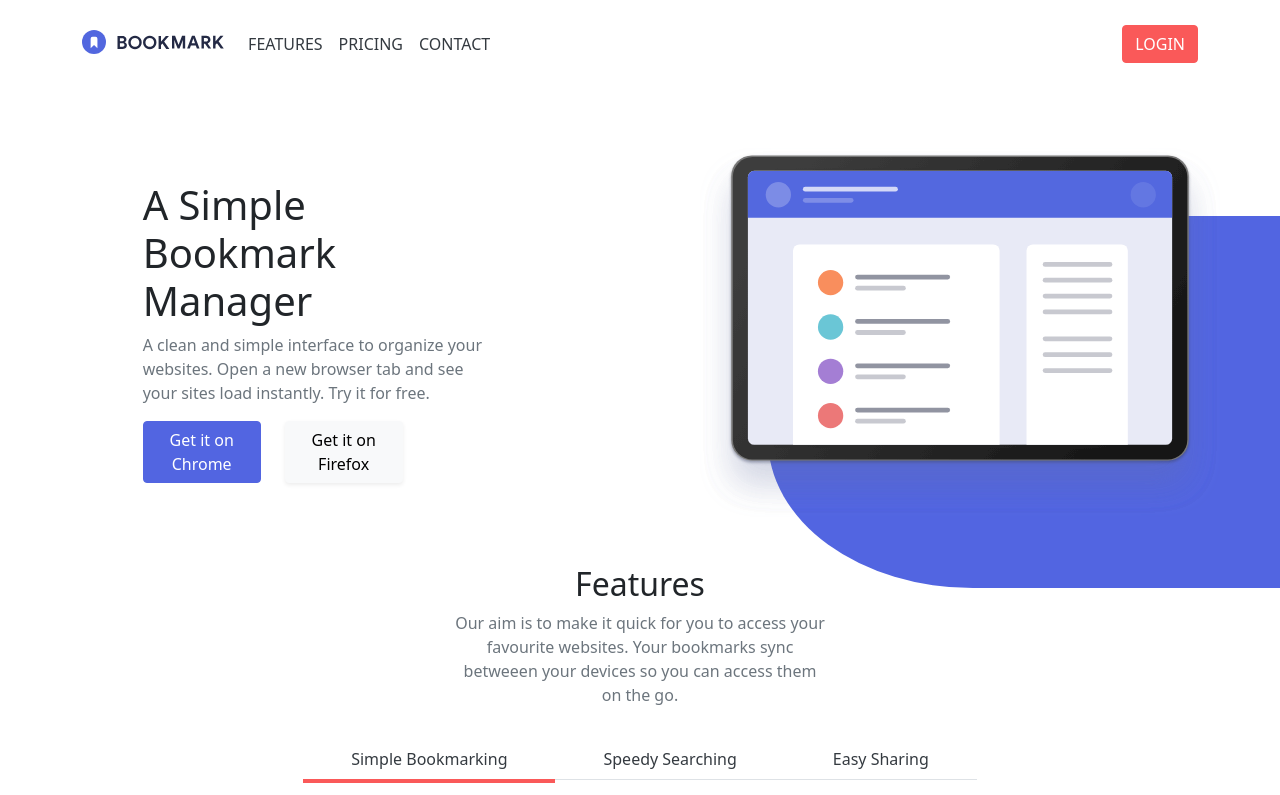
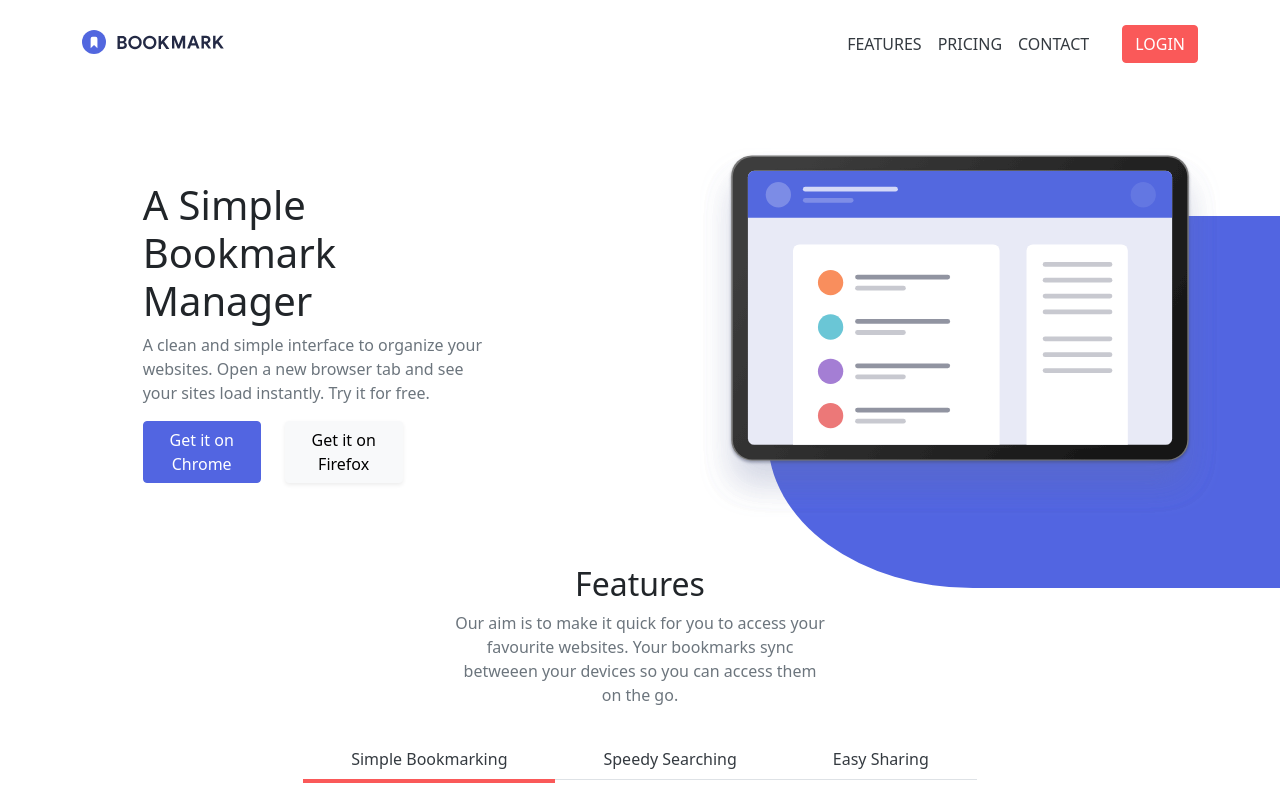
Before and after one commit to recasmir/sprint2, a website: page index.html in a window 1280 px wide. Shown: the top 795 px of the page. Drawn offline with nearby package versions, Linux system fonts and the light colour scheme.

Commit message:
landing page with bootstrap done

```diff
--- a/index.html
+++ b/index.html
@@ -23,8 +23,8 @@
                 </span>
 
               </button>
-              <div class="collapse navbar-collapse" id="navbarSupportedContent">
-                <ul class="navbar-nav me-auto mb-2 mb-lg-0 justify-content-end">
+              <div class="collapse navbar-collapse align-menu-right" id="navbarSupportedContent">
+                <ul class="navbar-nav mb-2 mb-lg-0">
                   <li class="nav-item">
                     <a class="nav-link first-item" aria-current="page" href="#">FEATURES</a>
                   </li>
--- a/sass/main.scss
+++ b/sass/main.scss
@@ -73,6 +73,12 @@ button.navbar-toggler.collapsed{
     #menu-top a.nav-link{
         color: $gray-800 !important;
     }
+    .align-menu-right{
+        justify-content: flex-end;
+    }
+    #menu-top ul.navbar-nav{
+        margin-right: 25px;
+    }
     .social{
         display: none;
         margin-top: 20%;
@@ -90,9 +96,8 @@ button.navbar-toggler.collapsed{
         border-top: 1px solid $gray-300;
     }
     #menu-top ul.navbar-nav{
-        width: 95vw;
+        width: 90vw;
         text-align: center;
-        padding-left: 5%;
         padding-bottom: 15px;
         margin-top: 30px;
     }
```
Also changed, not shown: css/main.css, 1 other file.
